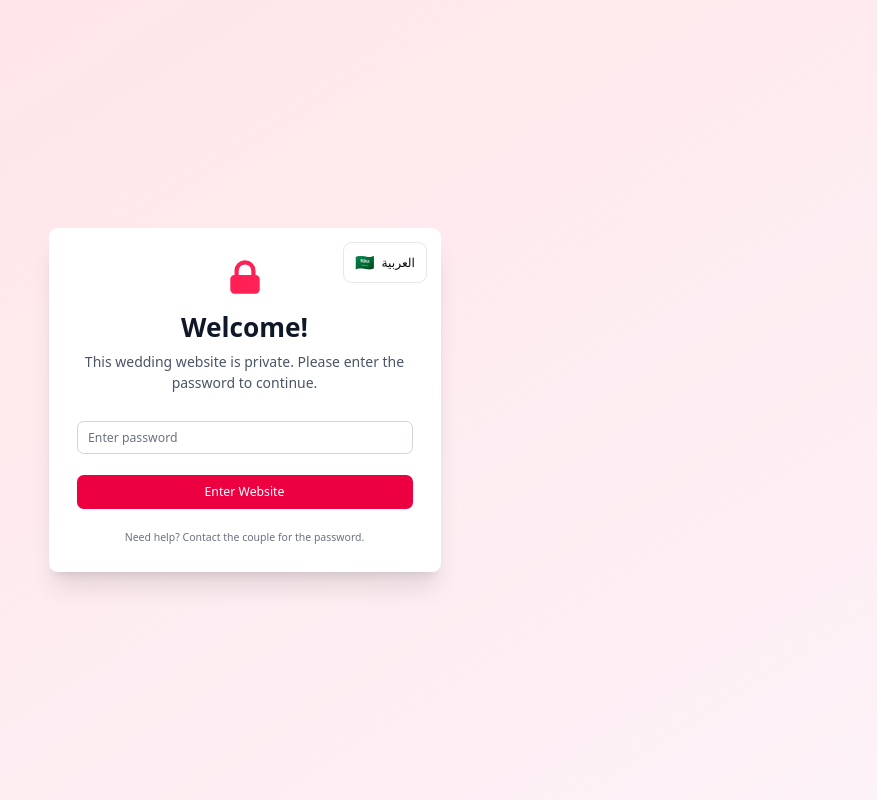
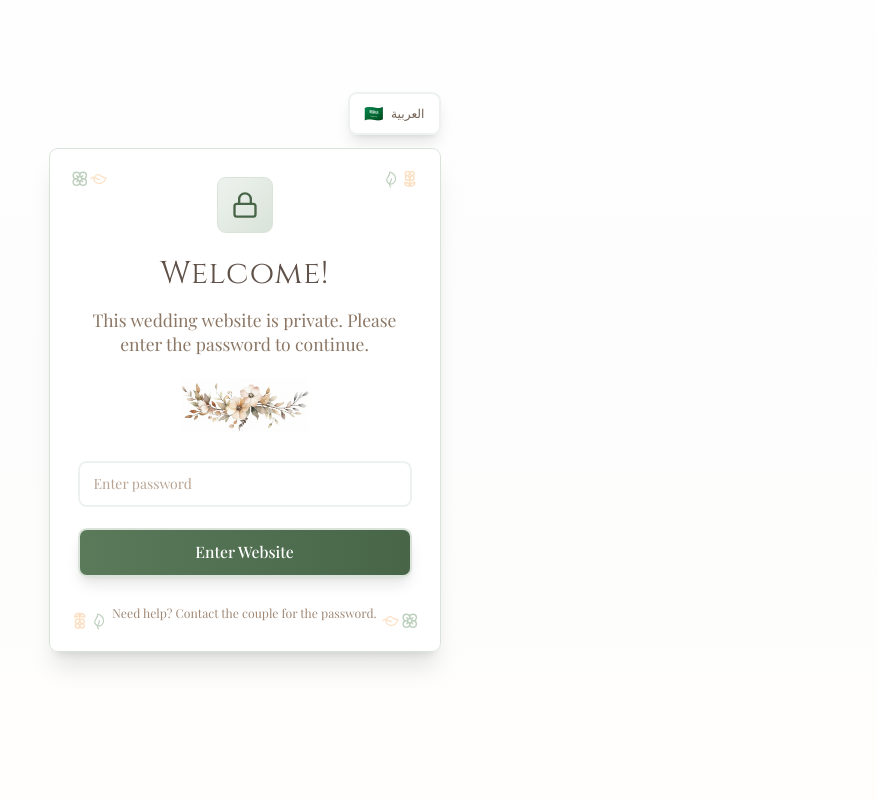
Before and after one commit to jamilfaisal/Wedding-RSVP-Website, a Next.js app: page /en/login in a window 1280 px wide. Shown: the whole page, without its empty margins (388-1280 px from the left). Built offline with nearby package versions, Linux system fonts and the light colour scheme; no server answers.

Commit message:
Refactor LoginPage component for improved structure and styling; add language switcher and enhance accessibility

```diff
--- a/src/components/auth/login-page.tsx
+++ b/src/components/auth/login-page.tsx
@@ -4,6 +4,9 @@ import { useState } from 'react';
 import { useTranslation } from 'react-i18next';
 import { useI18n } from '../../lib/i18n/i18n-provider';
 import { useSearchParams } from 'next/navigation';
+import { Lock } from 'lucide-react';
+import { ContentCard } from '../pages/shared/content-card';
+import { FloralPicture } from '../pages/shared/floral-picture';
 
 const getTextDirection = (locale: string) => (locale === 'ar' ? 'rtl' : 'ltr');
 
@@ -50,36 +53,41 @@ export default function LoginPage() {
   };
 
   return (
-    <div className="min-h-screen bg-gradient-to-br from-rose-100 to-pink-50 flex items-center justify-center px-4">
-      <div className="max-w-md w-full bg-white rounded-lg shadow-xl p-8 relative">
-        <div className="absolute top-4 right-4">
-          <button
-            onClick={toggleLanguage}
-            className="flex items-center gap-2 px-3 py-2 rounded-lg border border-gray-200 bg-white hover:bg-gray-50 transition-colors text-sm font-medium"
-            aria-label="Switch language"
+    <div className="min-h-screen bg-gradient-to-b from-ivory-50 via-sage-50/30 to-orange-50/20 flex items-center justify-center px-4 py-20">
+      <div className="max-w-md w-full relative">
+        {renderLanguageSwitcher(toggleLanguage, locale)}
+
+        <ContentCard padding="p-8">
+          {renderHeader(textDirection, t)}
+          {renderForm(handleSubmit, textDirection, t, password, setPassword, error, loading)}
+          {renderHelp(textDirection, t)}
+        </ContentCard>
+      </div>
+    </div>
+  );
+}
+function renderHelp(textDirection: string, t: (key: string) => string) {
+  return (
+    <div
+      dir={textDirection}
+      className="mt-8 text-center text-sm text-brown-500 font-light"
+      style={{ fontFamily: 'var(--font-serif)' }}
     >
-            <span className="text-lg">{locale === 'en' ? '🇸🇦' : '🇺🇸'}</span>
-            <span>{locale === 'en' ? 'العربية' : 'English'}</span>
-          </button>
+      {t('login.helpText')}
     </div>
-        <div className="text-center mb-8">
-          <div className="mx-auto h-12 w-12 text-rose-500 mb-4">
-            <svg fill="currentColor" viewBox="0 0 20 20">
-              <path
-                fillRule="evenodd"
-                d="M5 9V7a5 5 0 0110 0v2a2 2 0 012 2v5a2 2 0 01-2 2H5a2 2 0 01-2-2v-5a2 2 0 012-2zm8-2v2H7V7a3 3 0 016 0z"
-                clipRule="evenodd"
-              />
-            </svg>
-          </div>
-          <h2 dir={textDirection} className="text-3xl font-bold text-gray-900 mb-2">
-            {t('login.welcome')}
-          </h2>
-          <p dir={textDirection} className="text-gray-600">
-            {t('login.subtitle')}
-          </p>
-        </div>
+  );
+}
 
+function renderForm(
+  handleSubmit: (e: React.FormEvent) => Promise<void>,
+  textDirection: string,
+  t: (key: string) => string,
+  password: string,
+  setPassword: (value: string) => void,
+  error: string,
+  loading: boolean
+) {
+  return (
     <form onSubmit={handleSubmit} className="space-y-6">
       <div>
         <label htmlFor="password" className="sr-only">
@@ -91,17 +99,19 @@ export default function LoginPage() {
           type="password"
           required
           dir={textDirection}
-              className="appearance-none rounded-md relative block w-full px-3 py-2 border border-gray-300 placeholder-gray-500 text-gray-900 focus:outline-none focus:ring-rose-500 focus:border-rose-500 focus:z-10 sm:text-sm"
+          className="appearance-none rounded-lg relative block w-full px-4 py-3 border-2 border-sage-100 placeholder-brown-400 text-brown-900 bg-white focus:outline-none focus:ring-2 focus:ring-sage-300 focus:border-sage-300 transition-all duration-200"
           placeholder={t('login.passwordPlaceholder')}
           value={password}
           onChange={(e) => setPassword(e.target.value)}
+          style={{ fontFamily: 'var(--font-serif)' }}
         />
       </div>
 
       {error && (
         <div
           dir={textDirection}
-              className="text-red-600 text-sm text-center bg-red-50 p-3 rounded-md"
+          className="text-brown-700 bg-orange-50 border border-orange-200 p-4 rounded-lg text-center"
+          style={{ fontFamily: 'var(--font-serif)' }}
         >
           {error}
         </div>
@@ -111,17 +121,57 @@ export default function LoginPage() {
         <button
           type="submit"
           disabled={loading}
-              className="group relative w-full flex justify-center py-2 px-4 border border-transparent text-sm font-medium rounded-md text-white bg-rose-600 hover:bg-rose-700 focus:outline-none focus:ring-2 focus:ring-offset-2 focus:ring-rose-500 disabled:opacity-50 disabled:cursor-not-allowed"
+          className="group relative w-full flex justify-center py-3 px-4 border-2 border-sage-200 text-lg font-medium rounded-lg text-white bg-gradient-to-r from-sage-600 to-sage-700 hover:from-sage-700 hover:to-sage-800 focus:outline-none focus:ring-2 focus:ring-offset-2 focus:ring-sage-500 disabled:opacity-50 disabled:cursor-not-allowed transition-all duration-200 shadow-lg hover:shadow-xl"
+          style={{ fontFamily: 'var(--font-serif)' }}
         >
           {loading ? t('login.verifying') : t('login.enterWebsite')}
         </button>
       </div>
     </form>
+  );
+}
 
-        <div dir={textDirection} className="mt-6 text-center text-xs text-gray-500">
-          {t('login.helpText')}
+function renderHeader(textDirection: string, t: (key: string) => string) {
+  return (
+    <div className="text-center mb-8">
+      <div className="mx-auto h-16 w-16 bg-gradient-to-br from-sage-100 to-sage-200 rounded-lg flex items-center justify-center mb-6 border border-sage-200">
+        <Lock className="w-8 h-8 text-sage-700" />
       </div>
-      </div>
+
+      <h1
+        dir={textDirection}
+        className="text-4xl text-brown-800 mb-4 leading-tight tracking-wide"
+        style={{ fontFamily: 'var(--font-harrington)' }}
+      >
+        {t('login.welcome')}
+      </h1>
+
+      <p
+        dir={textDirection}
+        className="text-xl text-brown-600 font-light mb-6"
+        style={{ fontFamily: 'var(--font-serif)' }}
+      >
+        {t('login.subtitle')}
+      </p>
+
+      <FloralPicture className="mb-6" width={128} height={96} opacity="opacity-90" />
     </div>
   );
 }
+
+function renderLanguageSwitcher(toggleLanguage: () => void, locale: string) {
+  return (
+    <div className="absolute -top-16 right-0 z-10">
+      <button
+        onClick={toggleLanguage}
+        className="flex items-center gap-2 px-4 py-2 rounded-lg bg-white/90 backdrop-blur-sm border-2 border-sage-100 hover:border-sage-200 transition-all duration-200 text-sm font-medium shadow-lg"
+        aria-label="Switch language"
+      >
+        <span className="text-lg">{locale === 'en' ? '🇸🇦' : '🇺🇸'}</span>
+        <span className="text-brown-700" style={{ fontFamily: 'var(--font-serif)' }}>
+          {locale === 'en' ? 'العربية' : 'English'}
+        </span>
+      </button>
+    </div>
+  );
+}
```
Also changed, not shown: 1 other file (tests, documents, lock files or other folders). Lines whose indentation alone changed are shown as unchanged.
